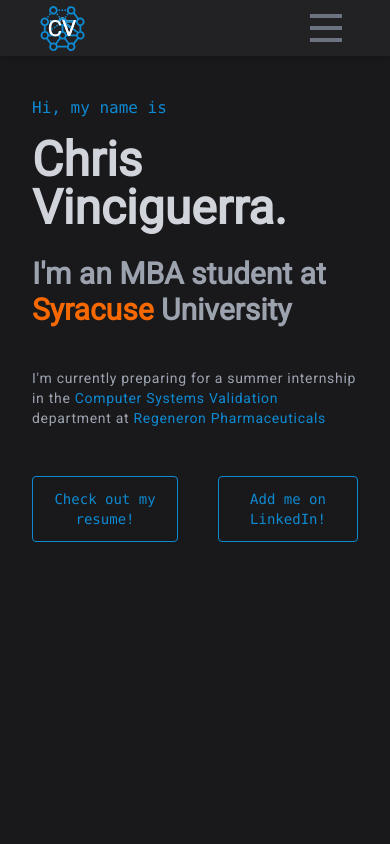
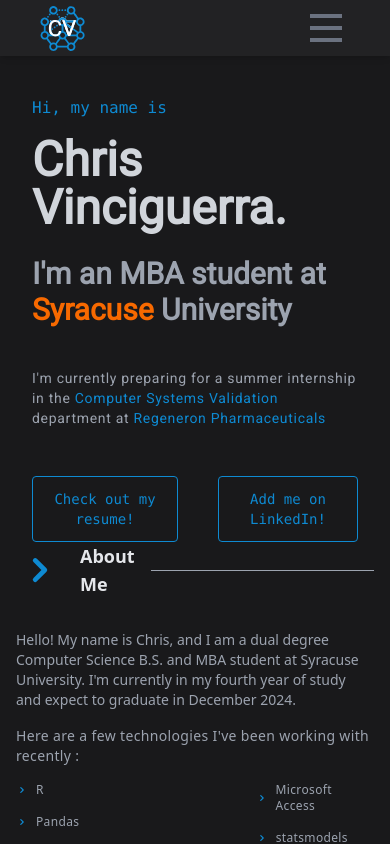
Before and after one commit to ChrisVinciguerra/ChrisVinciguerra.github.io, a Next.js app: page / in a window 390 px wide. Shown: the top 844 px of the page. Built offline with nearby package versions, Linux system fonts and the light colour scheme.

Commit message:
Fix home page above mobile nav dropdown

```diff
--- a/app/page.tsx
+++ b/app/page.tsx
@@ -14,9 +14,9 @@
     <>
       {
         //Main website flex div
-        <div className="flex min-h-screen w-screen flex-col bg-AAprimary">
+        <div className="flex w-screen flex-col bg-AAprimary">
           {/*Put the header and name section in a div that takes up exactly the screen view*/}
-          <div className="h-screen">
+          <div className="h-dvh">
             <Header show={true} />
             <MyName />
           </div>
--- a/components/Home/MyName/MyName.tsx
+++ b/components/Home/MyName/MyName.tsx
@@ -1,29 +1,28 @@
 import React from "react";
-import { motion } from "framer-motion";
 export default function MyName(props) {
   return (
     <div
       className={`flex flex-col
       px-8 pt-24 sm:px-16 sm:pt-24 md:px-28 md:pt-32 lg:px-32 lg:pt-40 xl:px-56 2xl:px-72`}
     >
-      <span className="animate-fadeSlideUp animation-delay-[.5s] font-mono text-AAsecondary">
+      <span className="animate-fadeSlideUp font-mono text-AAsecondary opacity-100 animation-delay-[.5s]">
         Hi, my name is
       </span>
-      <h1 className="animate-fadeSlideUp animation-delay-[.9s] mt-4 font-body text-5xl font-bold text-gray-300 sm:text-5xl md:text-6xl lg:text-7xl">
+      <h1 className="mt-4 animate-fadeSlideUp font-body text-5xl font-bold text-gray-300 animation-delay-[.9s] sm:text-5xl md:text-6xl lg:text-7xl">
         Chris Vinciguerra.
       </h1>
-      <h2 className="animate-fadeSlideUp animation-delay-[1.75s] mt-6 font-body text-3xl font-bold text-gray-400 sm:text-4xl md:text-5xl lg:text-6xl">
+      <h2 className="mt-6 animate-fadeSlideUp font-body text-3xl font-bold text-gray-400 animation-delay-[1.75s] sm:text-4xl md:text-5xl lg:text-6xl">
         I&apos;m an MBA student at{" "}
         <span className="text-Syracuse">Syracuse</span> University
       </h2>
 
-      <h3 className="animate-fadeSlideUp animation-delay-[2.4s] mt-10 font-body text-sm tracking-wider text-gray-400 md:text-lg">
+      <h3 className="mt-10 animate-fadeSlideUp font-body text-sm tracking-wider text-gray-400 animation-delay-[2.4s] md:text-lg">
         I&apos;m currently preparing for a summer internship in the{" "}
         <span className="text-AAsecondary">Computer Systems Validation</span>{" "}
         department at{" "}
         <span className="text-AAsecondary">Regeneron Pharmaceuticals</span>
       </h3>
-      <div className="animate-fadeSlideUp animation-delay-[2.55s] mt-12 flex space-x-10 text-sm">
+      <div className="mt-12 flex animate-fadeSlideUp space-x-10 text-sm animation-delay-[2.55s]">
         <a href={"/resume.pdf"} target={"_blank"} rel="noreferrer">
           <button className="rounded border border-AAsecondary bg-AAprimary px-4 py-3 font-mono text-AAsecondary duration-300 hover:bg-ButtonHover hover:text-black sm:px-8 sm:py-4">
             Check out my resume!
--- a/tailwind.config.cjs
+++ b/tailwind.config.cjs
@@ -35,14 +35,16 @@
           "100%": { transform: "translateY(0)" },
         },
         slideUp: {
-          "0%": { transform: "translateY(50%)" },
+          "0%": { transform: "translateY(20%)" },
           "100%": { transform: "translateY(0)" },
         },
       },
       animation: {
         fadeIn: "fadeIn .8s ease-in-out both",
-        fadeSlideDown: "fadeIn .2s ease-in-out both, slideDown .2s ease-out",
-        fadeSlideUp: "fadeIn .2s ease-in-out both, slideUp .2s ease-out",
+        fadeSlideDown:
+          "fadeIn .2s ease-in-out backwards, slideDown .2s ease-out",
+        fadeSlideUp:
+          "fadeIn .2s ease-in-out backwards, slideUp .2s ease-out backwards",
       },
     },
   },
```
